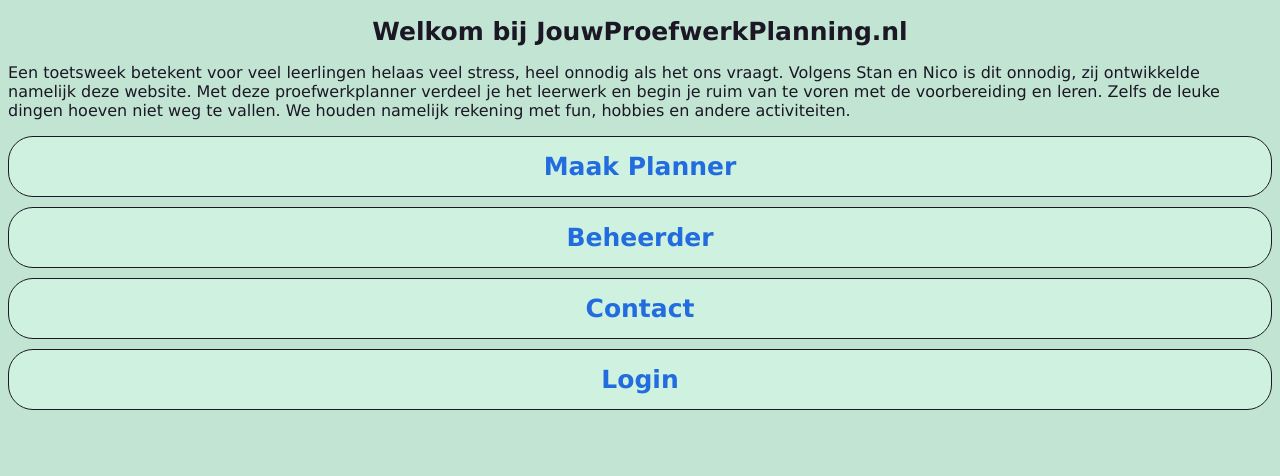
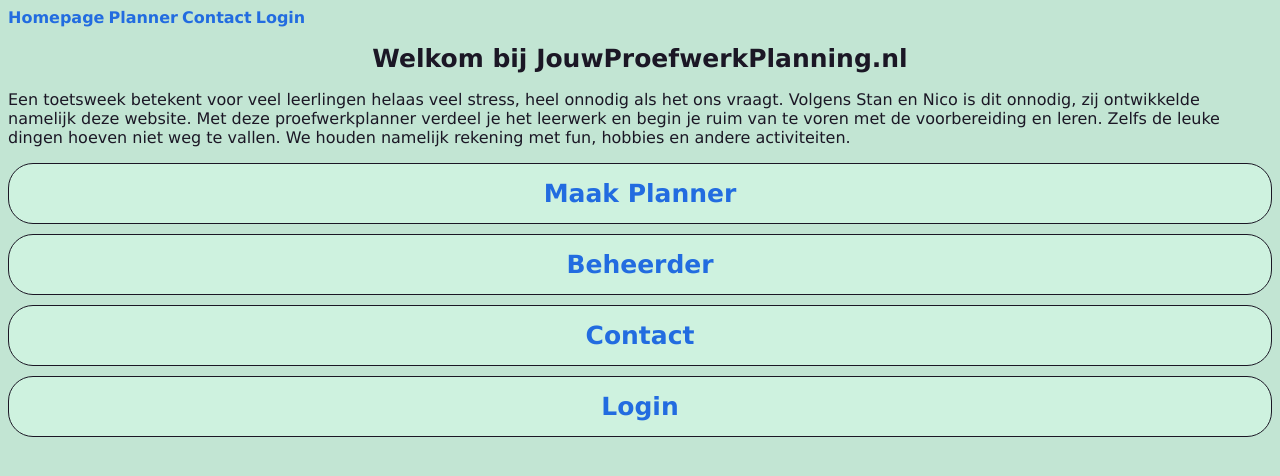
Before and after one commit to Sharky05/php-exam-planner, a PHP site: page / in a window 1280 px wide. Shown: the top 476 px of the page. Run offline with PHP 8.4, Linux system fonts and the light colour scheme.

Commit message:
Update index.php

```diff
--- a/index.php
+++ b/index.php
@@ -14,7 +14,13 @@
   </head>
 
   <body>
-
+     <div>
+        <div id="nav-items">
+          <a class="navbar-brand" href="home.html">Homepage</a>
+          <a class="nav-items" href="planner.html">Planner</a>
+          <a class="navbar-brand" href="contact.html">Contact</a>
+          <a class="nav-items" href="login.html">Login</a>
+        </div>
     <main>
 
         <h1>Welkom bij JouwProefwerkPlanning.nl</h1>
```
